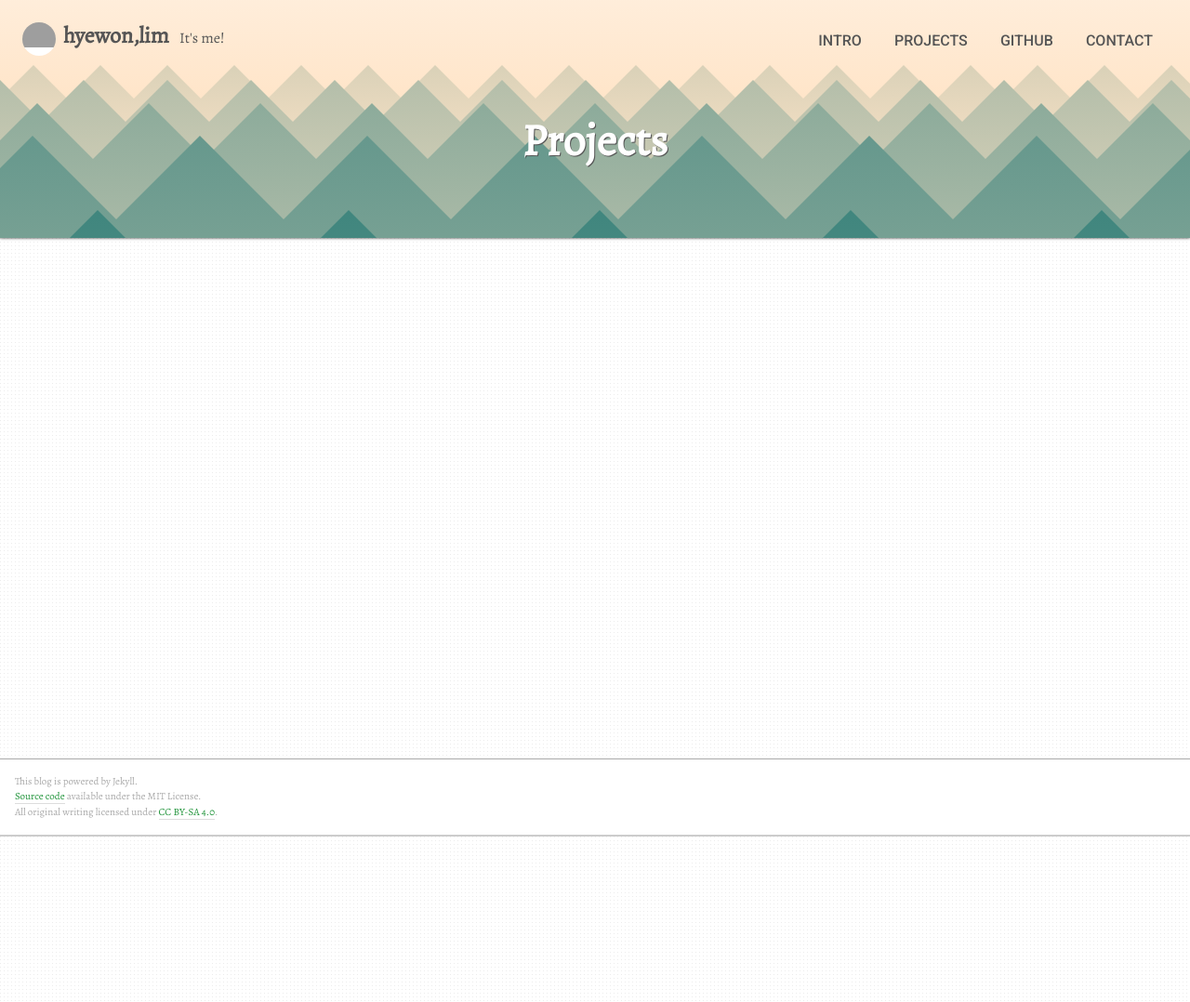
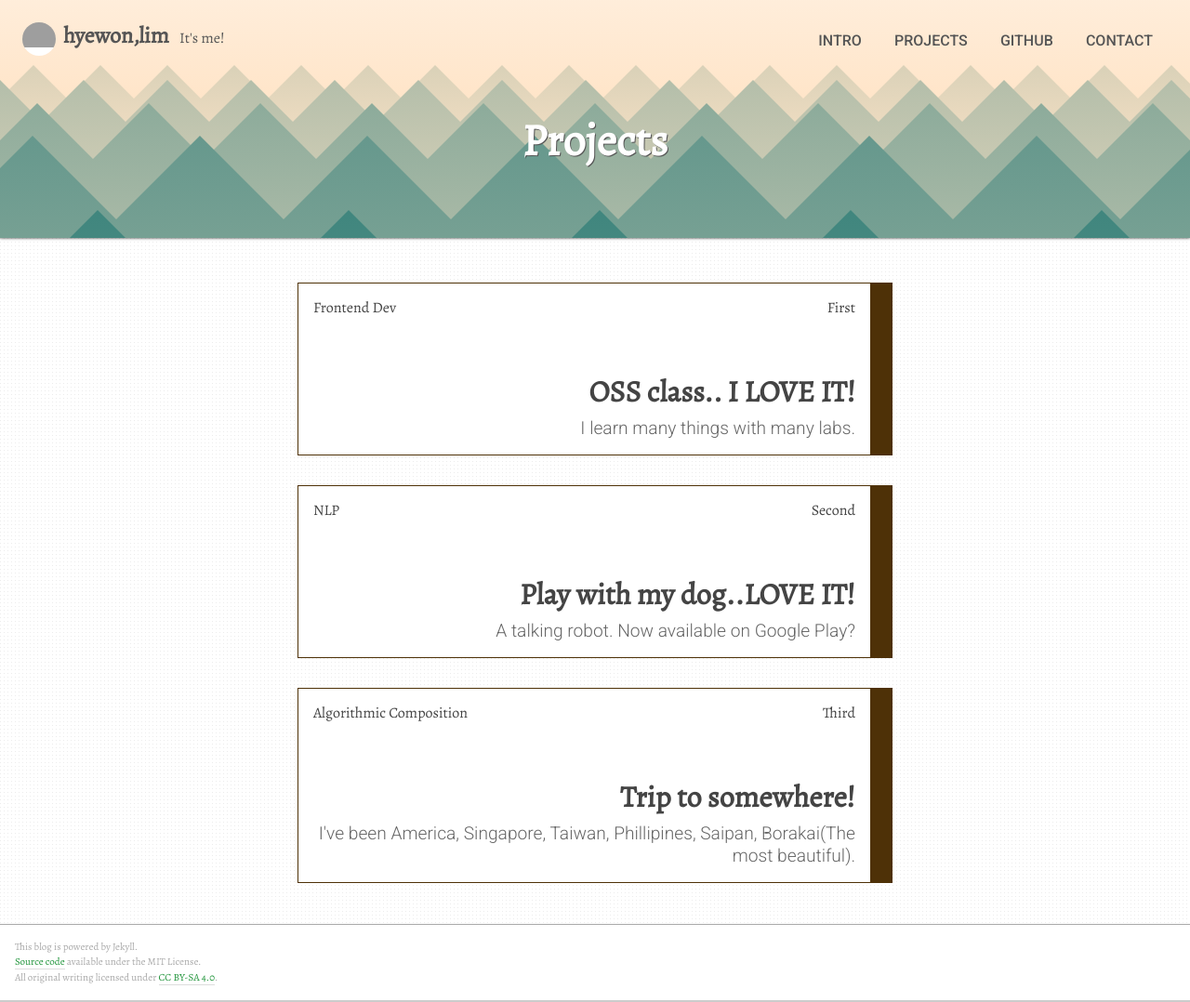
Before and after one commit to limenow/limenow.github.io, a Jekyll site: the page built from projects.html, in a window 1280 px wide. Shown: the whole page at 93% size. Built offline with Jekyll 4.4.1, drawn with Linux system fonts in a browser that asks for light colours; part of the change alters nothing that is shown; grey boxes are pictures that could not be loaded.

Commit message:
fixed bug

```diff
--- a/_config.yml
+++ b/_config.yml
@@ -34,7 +34,7 @@ nav_menu:
     icon: /i/icons.svg#email
 
 # Objects listed here will appear on the /projects.html page.
-Projects:
+projects:
   - title: OSS class.. I LOVE IT!
     teaser: I learn many things with many labs.
     url: https://github.com/rlue/jekyll-solana
```
